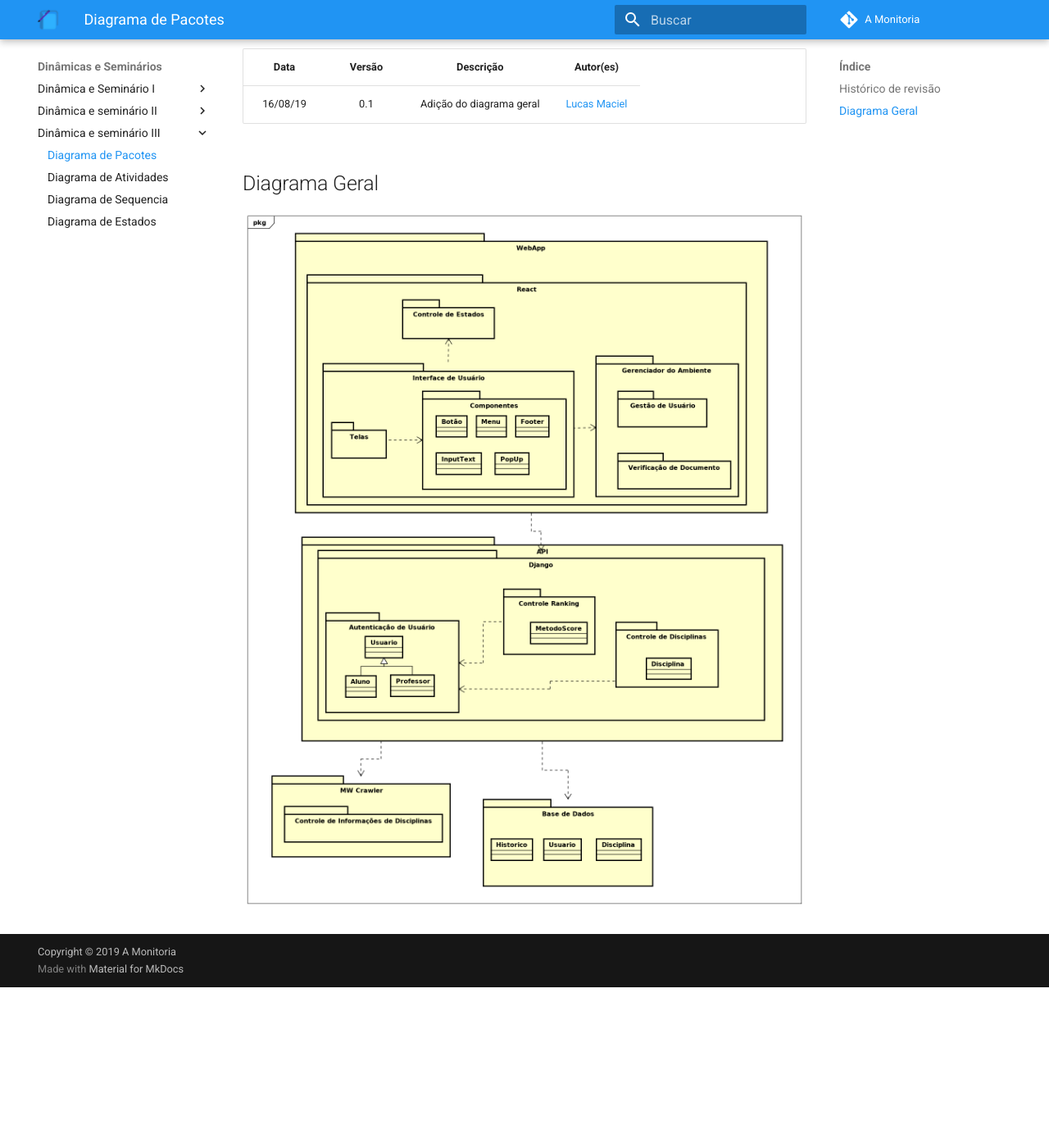
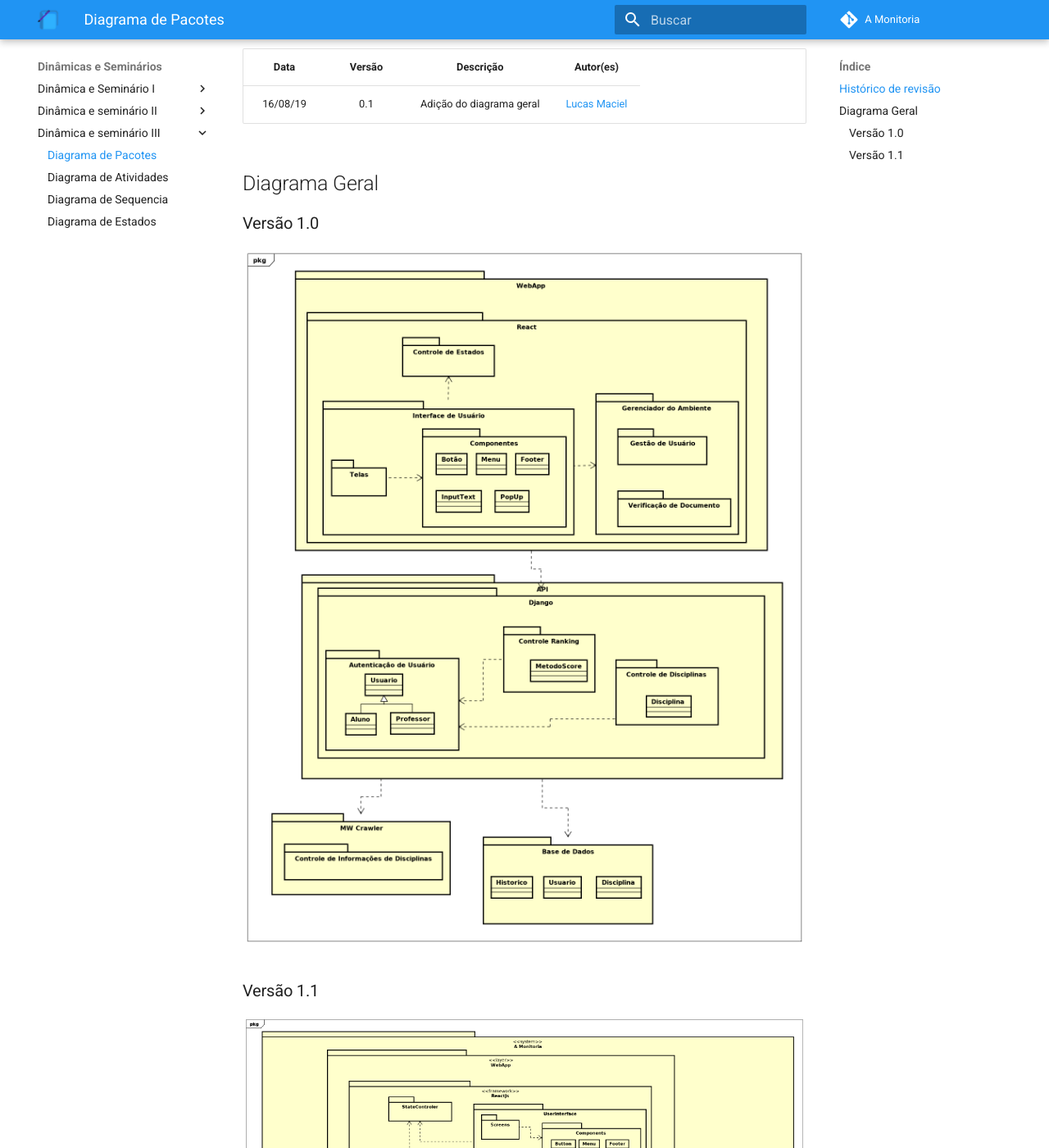
Before and after one commit to 2019-2-arquitetura-desenho/wiki, an MkDocs documentation site: the page built from docs/dinamica_seminario_III/diagrama_pacotes.md, in a window 1280 px wide and 1400 px high, scrolled down 220 px. Shown: the whole window at 82% size. Built offline with MkDocs 1.6.1 and Material for MkDocs 9.7.7, drawn with Linux system fonts in a browser that asks for light colours; comment, search, counter and statistics services are not loaded; old or Windows-style settings are respelled for this version of MkDocs; before the commit the page ends 1424 px from its top, so only the background shows below that.

Commit message:
add package diagram v1.1

```diff
--- a/docs/dinamica_seminario_III/diagrama_pacotes.md
+++ b/docs/dinamica_seminario_III/diagrama_pacotes.md
@@ -8,4 +8,10 @@
 
 ## Diagrama Geral
 
-![Diagrama de Geral](./assets/img/diagrama_geral_pacotes.png)
+### Versão 1.0
+
+![Diagrama de Geral](./assets/img/diagrama_geral_pacotes_v1.png)
+
+### Versão 1.1
+
+![Diagrama de Geral - v1.1](./assets/img/diagrama_geral_pacotes_v1_1.png)
```
Also changed, not shown: docs/dinamica_seminario_III/assets/img/diagrama_geral_pacotes_v1.png (renamed from docs/dinamica_seminario_III/assets/img/diagrama_geral_pacotes.png), docs/dinamica_seminario_III/assets/img/diagrama_geral_pacotes_v1_1.png (added).
